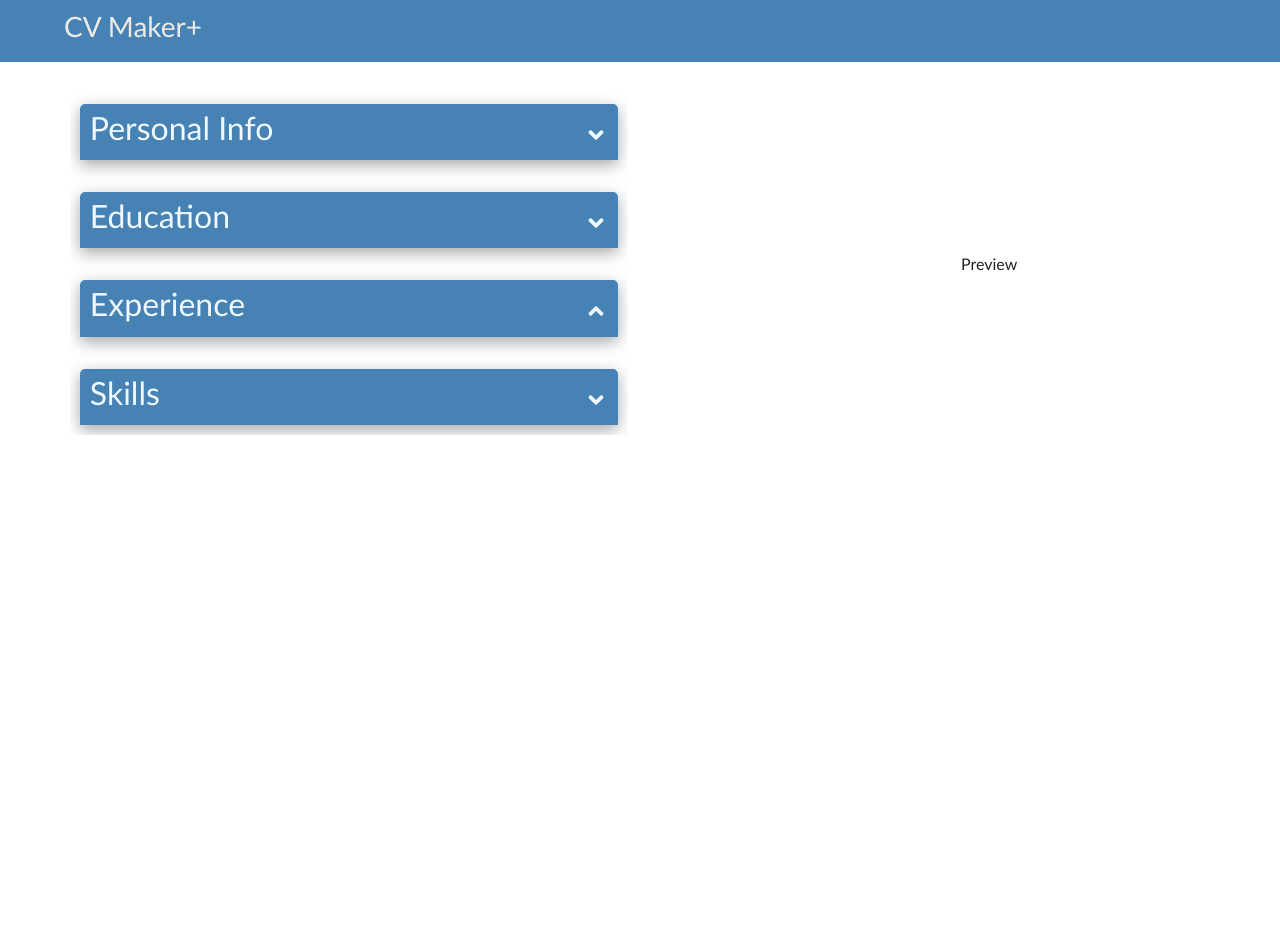
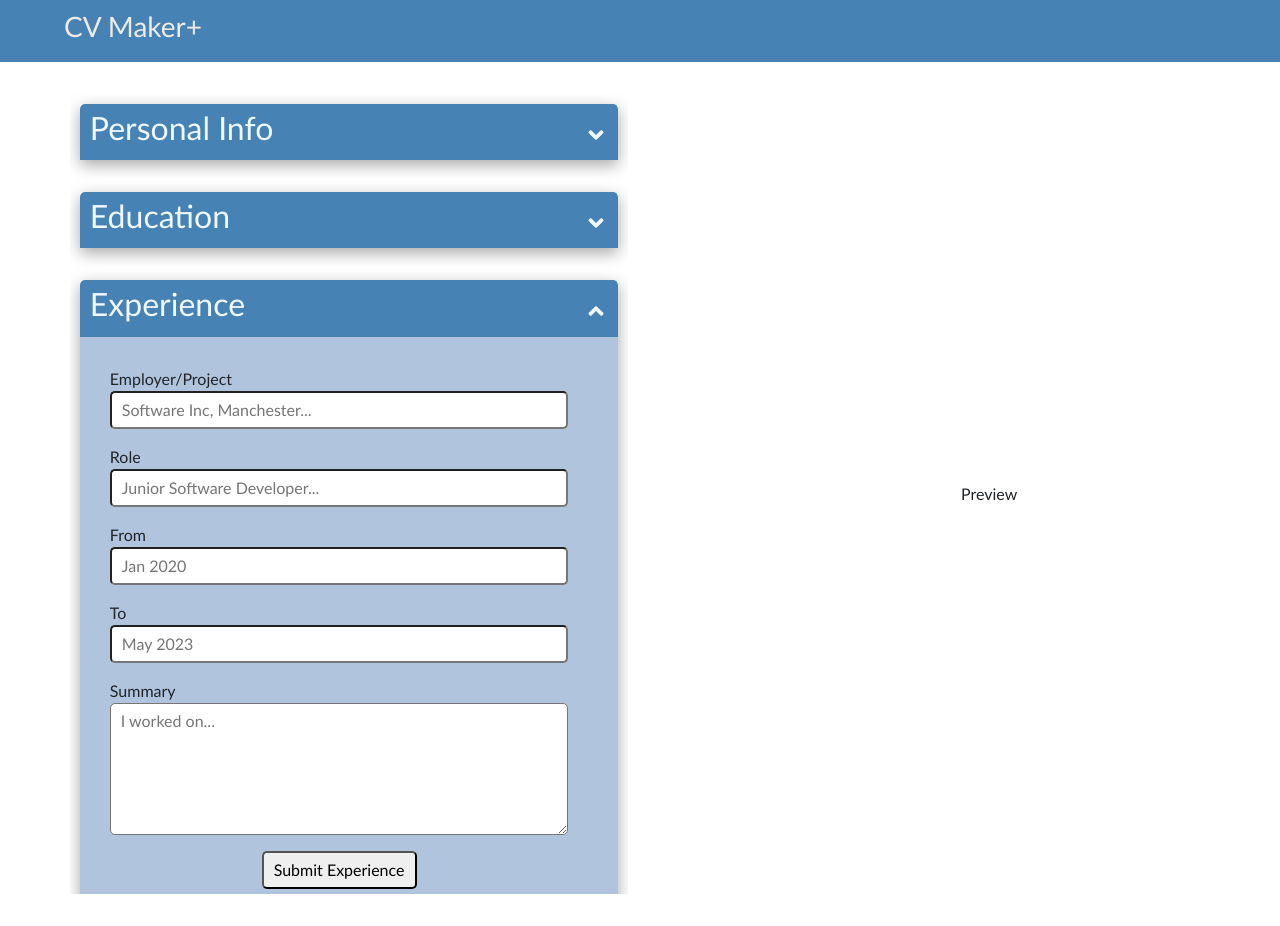
Before and after one commit to KramYengir/cv-maker, a React (Vite) app: page / in a window 1280 px wide. Both pictures are taken after a click on the button 596 px from the left and 308 px from the top of the page. Before the commit the page ends 800 px from the top, so only its background shows below. Built offline with nearby package versions, Linux system fonts and the light colour scheme.

Commit message:
finish basic experience form

```diff
--- a/src/components/Experience.jsx
+++ b/src/components/Experience.jsx
@@ -1,5 +1,6 @@
 import { useState } from "react";
 import InputHeader from "./input_components/InputHeader";
+import ExperienceForm from "./input_components/ExperienceForm";
 
 const Experience = () => {
   const [isOpen, setIsOpen] = useState(false);
@@ -11,6 +12,7 @@ const Experience = () => {
   return (
     <section>
       <InputHeader title="Experience" isOpen={isOpen} onClick={toggleExpand} />
+      {isOpen && <ExperienceForm />}
     </section>
   );
 };
--- /dev/null
+++ b/src/components/input_components/ExperienceForm.jsx
@@ -0,0 +1,118 @@
+import { useState } from "react";
+
+const ExperienceForm = () => {
+  const [experienceList, setExperienceList] = useState([
+    { work: "", role: "", from: "", to: "", summary: "" },
+  ]);
+
+  const handleInputChange = (e, index, property) => {
+    const updatedExperienceList = [...experienceList];
+    updatedExperienceList[index][property] = e.target.value;
+    setExperienceList(updatedExperienceList);
+  };
+
+  const addExperience = () => {
+    let areErrors = false;
+
+    //check for empty fields
+    Object.values(experienceList[experienceList.length - 1]).forEach((val) => {
+      if (val === "") areErrors = true;
+    });
+
+    if (areErrors) return;
+
+    setExperienceList([
+      ...experienceList,
+      { work: "", role: "", from: "", to: "", summary: "" },
+    ]);
+  };
+
+  const deleteExperience = (index) => {
+    const updatedExperienceList = [...experienceList];
+    updatedExperienceList.splice(index, 1);
+    setExperienceList(updatedExperienceList);
+  };
+
+  return (
+    <>
+      {experienceList.map((experience, index) => (
+        <form key={index}>
+          <label>
+            Employer/Project
+            <input
+              required
+              type="text"
+              placeholder="Software Inc, Manchester..."
+              value={experience.work}
+              onChange={(e) => handleInputChange(e, index, "work")}
+            />
+          </label>
+
+          <label>
+            Role
+            <input
+              required
+              type="text"
+              placeholder="Junior Software Developer..."
+              value={experience.role}
+              onChange={(e) => handleInputChange(e, index, "role")}
+            />
+          </label>
+
+          <label>
+            From
+            <input
+              required
+              type="text"
+              placeholder="Jan 2020"
+              value={experience.from}
+              onChange={(e) => handleInputChange(e, index, "from")}
+            />
+          </label>
+
+          <label>
+            To
+            <input
+              required
+              type="text"
+              placeholder="May 2023"
+              value={experience.to}
+              onChange={(e) => handleInputChange(e, index, "to")}
+            />
+          </label>
+
+          <label>
+            Summary
+            <textarea
+              required
+              rows={5}
+              maxLength={200}
+              type="text"
+              placeholder="I worked on..."
+              value={experience.summary}
+              onChange={(e) => handleInputChange(e, index, "summary")}
+            />
+          </label>
+
+          {index !== experienceList.length - 1 && ( // Show delete button for all forms except the last one
+            <button
+              className="remove-btn"
+              type="button"
+              onClick={() => deleteExperience(index)}
+            >
+              Remove
+            </button>
+          )}
+
+          {index === experienceList.length - 1 && (
+            <button type="submit" onClick={addExperience}>
+              Submit Experience
+            </button>
+          )}
+        </form>
+      ))}
+    </>
+  );
+};
+
+export default ExperienceForm;
--- a/src/styles/InputSection.css
+++ b/src/styles/InputSection.css
@@ -43,7 +43,8 @@ form label {
   padding-inline: 10px;
 }
 
-form input {
+form input,
+form textarea {
   padding: 5px 10px;
   border-radius: 5px;
 }
```
